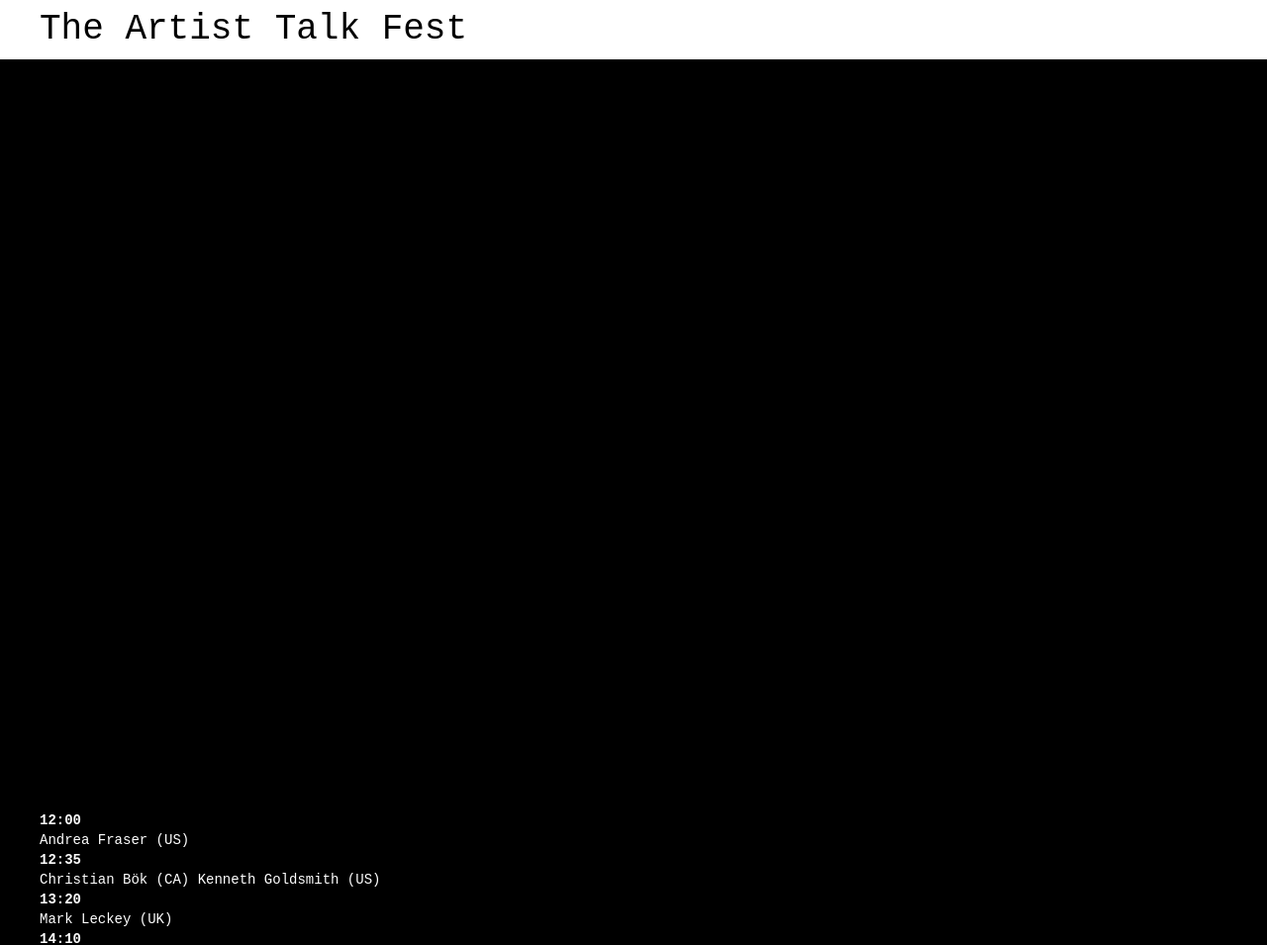
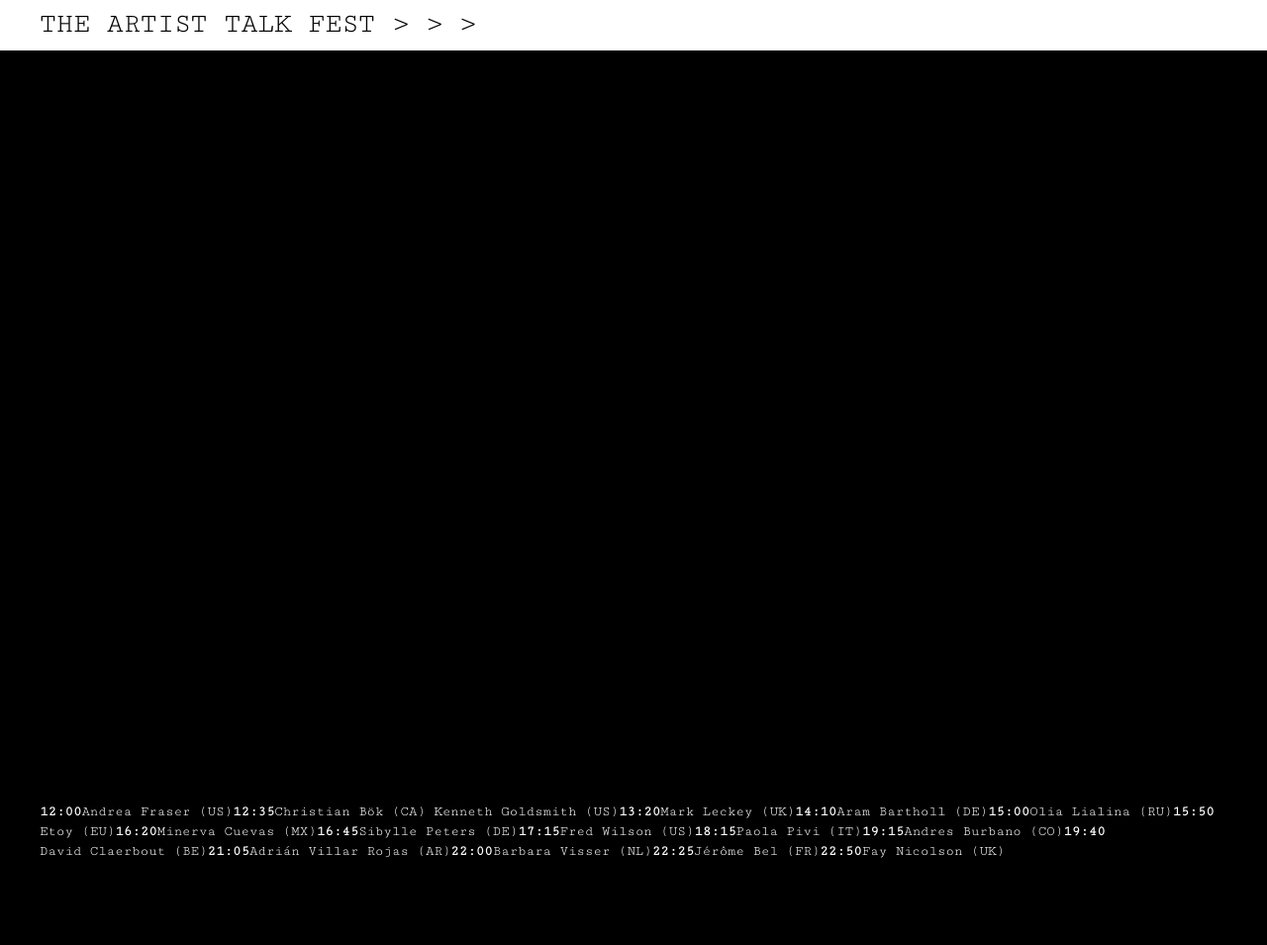
Before and after one commit to anabelle/TATF, a website: page app/index.html in a window 1280 px wide. Shown: the top 955 px of the page at 99% size. After the commit the page ends 924 px from the top, so only its background shows below. Drawn offline with nearby package versions, Linux system fonts and the light colour scheme; files that its build step writes are made by us from their sources.

Commit message:
fuente y update de videos

```diff
--- a/app/index.html
+++ b/app/index.html
@@ -30,7 +30,7 @@
 
     <div class="main-container">
       <header id="header">
-        <h1>The Artist Talk Fest</h1>
+        <h1>The Artist Talk Fest > <span id="nownext"></span> > <span id="talk"></span> > <span id="countdown"></span></h1>
       </header>
 
       <div id="player-container">
@@ -59,6 +59,7 @@
     <!-- build:js scripts/vendor.js -->
     <!-- bower:js -->
     <script src="/bower_components/jquery/dist/jquery.js"></script>
+    <script src="/bower_components/jquery.countdown/dist/jquery.countdown.min.js"></script>
     <!-- endbower -->
     <!-- endbuild -->
 
--- a/app/scripts/main.js
+++ b/app/scripts/main.js
@@ -19,22 +19,22 @@ var program = {
 							};
 
 var videos = [
-								'M7lc1UVf-VE',
-								'M7lc1UVf-VE',
-								'M7lc1UVf-VE',
-								'M7lc1UVf-VE',
-								'M7lc1UVf-VE',
+								'zpMVXWGtkVw',
+								'pKPIIANZqsc',
+								'rt3-suQlP6Q',
+								'YkTZSWLT5JQ',
+								'8ZV1dpn_ZdA',
+								'7zOBv4l6_O8',
+								'1UxZ1Oia1VA',
+								'vov92LltM0c',
+								'1N01zpp2YRM',
 								'X7JQu06ylFM',
-								'M7lc1UVf-VE',
-								'X7JQu06ylFM',
-								'M7lc1UVf-VE',
-								'X7JQu06ylFM',
-								'M7lc1UVf-VE',
-								'X7JQu06ylFM',
-								'M7lc1UVf-VE',
-								'X7JQu06ylFM',
-								'M7lc1UVf-VE',
-								'X7JQu06ylFM'
+								'dC8aJpfuZ7c',
+								'-NnPfI-td_A',
+								'r9drIoldc0E',
+								'_L1Kdj0Kr44',
+								'NYNHyU4fDlI',
+								'kh4b7aeHdBI'
 ];
 
 var starttime_global = 0;
--- a/app/styles/main.css
+++ b/app/styles/main.css
@@ -1,3 +1,5 @@
+@import url(https://fonts.googleapis.com/css?family=Cutive+Mono);
+
 .browserupgrade {
   margin: 0.2em 0;
   background: #ccc;
@@ -7,7 +9,7 @@
 
 /* Space out content a bit */
 body {
-  font-family: monospace;
+  font-family: 'Cutive Mono', monospace;
   background-color: black;
   padding-top: 0px;
   padding-bottom: 20px;
@@ -20,9 +22,12 @@ body {
 }
 
 #header h1 {
+  font-weight: normal;
+  font-size: 2em;
   margin: 0;
   padding: 0;
   vertical-align: middle;
+  text-transform: uppercase;
 }
 
 #player-container {
@@ -39,6 +44,10 @@ body {
   height: 100%;
 }
 
+.current {
+  color: #00FF0C;
+}
+
 .program {
   color: #fff;
   padding: 14px 40px
@@ -47,3 +56,7 @@ body {
 .program dt {
   display: inline-block;
 }
+
+.program dd {
+  display: inline-block;
+}
--- a/bower.json
+++ b/bower.json
@@ -3,7 +3,8 @@
   "private": true,
   "dependencies": {
     "bootstrap": "~3.3.5",
-    "modernizr": "~2.8.1"
+    "modernizr": "~2.8.1",
+    "jquery.countdown": "^2.1.0"
   },
   "overrides": {
     "bootstrap": {
```
